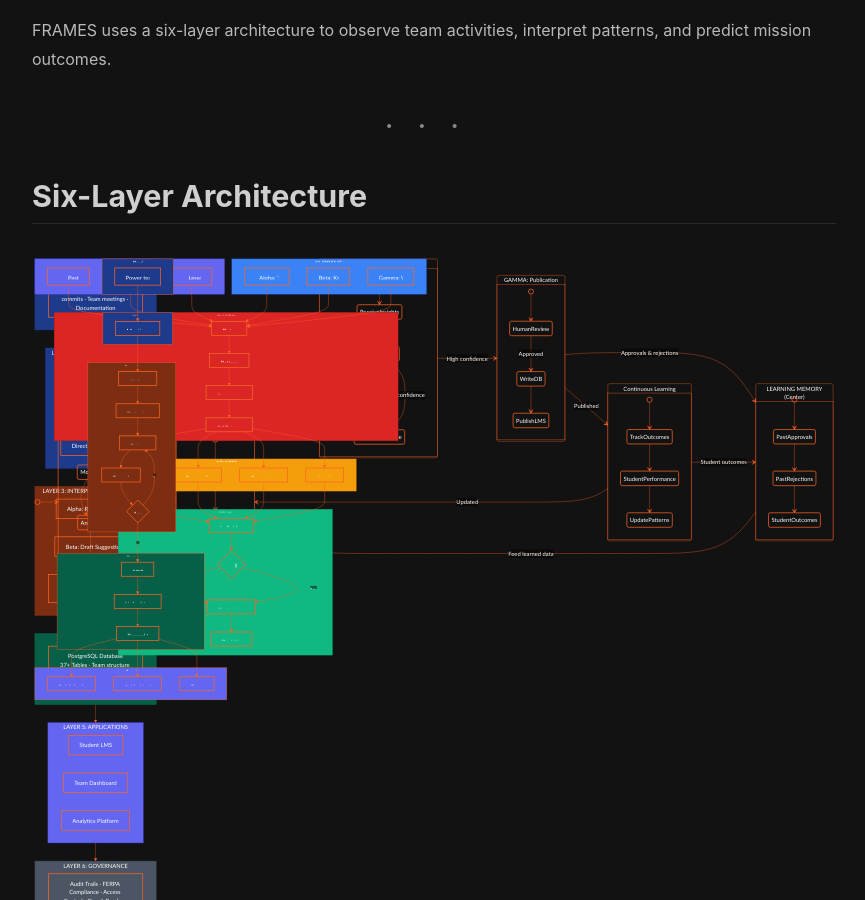
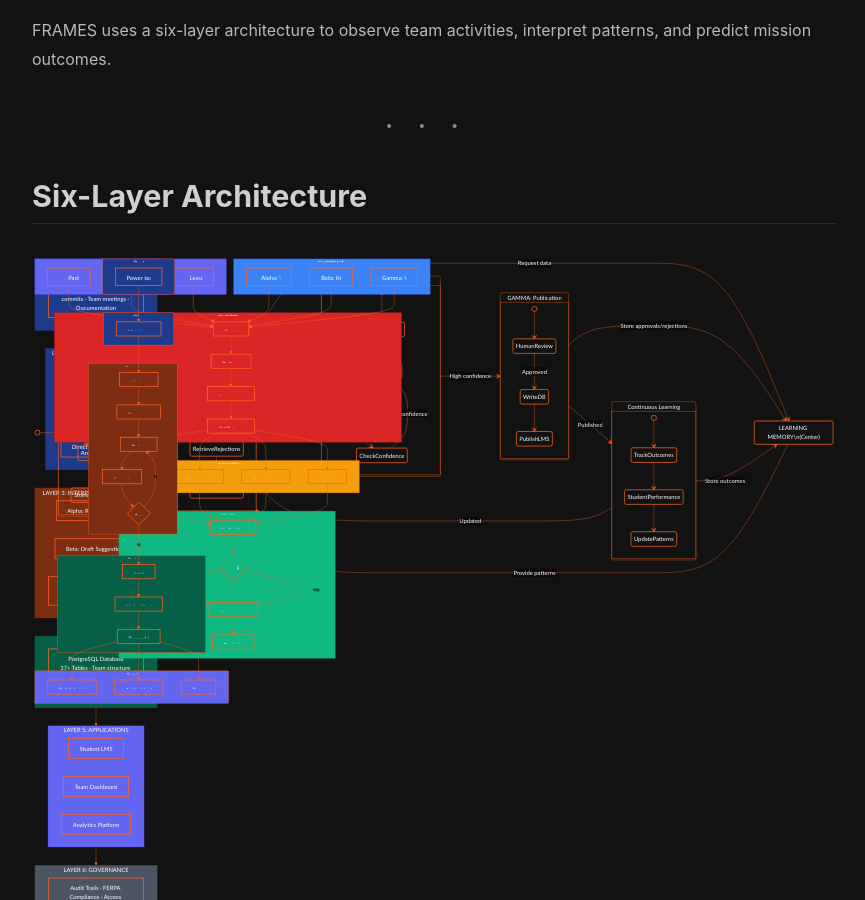
Before and after one commit to Lizo-RoadTown/Portfolio, a Jekyll site: the page built from demos/bronco-demo/architecture.md, in a window 1280 px wide and 900 px high, scrolled down 358 px. Shown: the whole window, without its empty margins (96-961 px from the left). Built offline with Jekyll 4.4.1, drawn with Linux system fonts in a browser that asks for light colours.

Commit message:
fix: pull learning memory into center of circular workflow
- Simplify Memory to single state (remove internal substates)
- Add more connections between Memory and circular blocks
- Make Memory bidirectional with Patterns (request/provide)
- Connect both Gamma and Feedback to Memory
- More connections should pull Memory into center of circle layout

🤖 Generated with [Claude Code](https://claude.com/claude-code)

Co-Authored-By: Claude Sonnet 4.5 <noreply@anthropic.com>

````diff
--- a/demos/bronco-demo/architecture.md
+++ b/demos/bronco-demo/architecture.md
@@ -147,25 +147,20 @@ stateDiagram-v2
         StudentPerformance --> UpdatePatterns
     }
 
-    state "LEARNING MEMORY\n(Center)" as Memory {
-        [*] --> PastApprovals
-        PastApprovals --> PastRejections
-        PastRejections --> StudentOutcomes
-    }
+    state "LEARNING MEMORY\n(Center)" as Memory
 
     %% Alpha feeds into Patterns (outside the circle)
     Alpha --> Patterns: Share insights
 
-    %% Circular flow: Patterns → Beta → Gamma → Feedback → Patterns
+    %% Circular flow with Memory connections interwoven
+    Patterns --> Memory: Request data
+    Memory --> Patterns: Provide patterns
     Patterns --> Beta: Retrieved patterns
     Beta --> Gamma: High confidence
+    Gamma --> Memory: Store approvals/rejections
     Gamma --> Feedback: Published
+    Feedback --> Memory: Store outcomes
     Feedback --> Patterns: Updated
-
-    %% Memory connections
-    Memory --> Patterns: Feed learned data
-    Gamma --> Memory: Approvals & rejections
-    Feedback --> Memory: Student outcomes
 ```
 
 **How LangGraph Enables This:**
````
